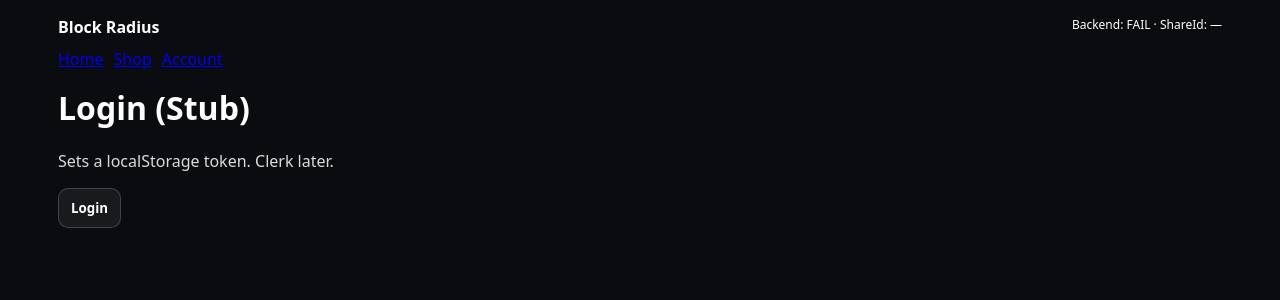
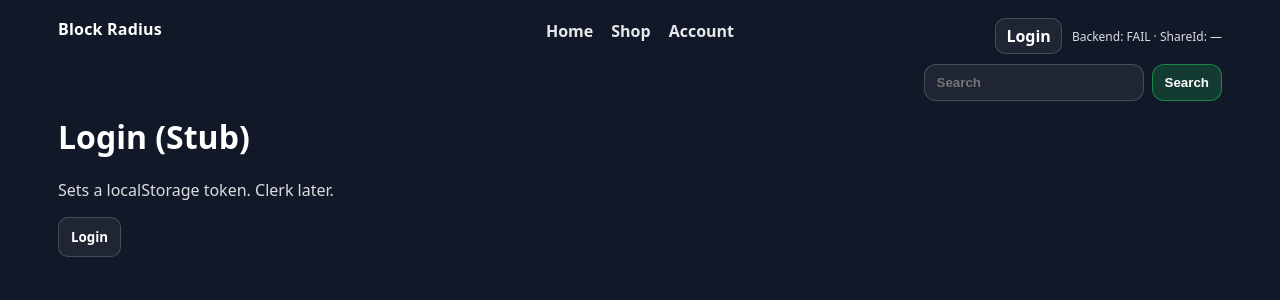
Before and after one commit to testingthechange/blackout-web, a React (Vite) app: page /login in a window 1280 px wide. Shown: the top 300 px of the page. Built offline with nearby package versions, Linux system fonts and the light colour scheme; no server answers.

Commit message:
Global search under login; product layout lock: durations + wider left column; always-on preview player

```diff
--- a/src/App.jsx
+++ b/src/App.jsx
@@ -1,3 +1,4 @@
+// src/App.jsx
 import { Routes, Route, Link, useLocation, useNavigate, useSearchParams } from "react-router-dom";
 import { useEffect, useMemo, useState } from "react";
 
@@ -21,13 +22,13 @@ async function fetchJson(url) {
 export default function App() {
   const loc = useLocation();
   const nav = useNavigate();
-  const [searchParams] = useSearchParams();
+  const [searchParams, setSearchParams] = useSearchParams();
 
   const shareId = String(searchParams.get("shareId") || "").trim();
+  const qParam = String(searchParams.get("q") || "").trim();
 
   // ---------- BACKEND STATUS ----------
   const [backendStatus, setBackendStatus] = useState("checking");
-
   useEffect(() => {
     if (!BACKEND_BASE) {
       setBackendStatus("missing");
@@ -38,6 +39,18 @@ export default function App() {
       .catch(() => setBackendStatus("fail"));
   }, []);
 
+  // ---------- GLOBAL SEARCH (UI under Login, top-right) ----------
+  const [searchDraft, setSearchDraft] = useState(qParam);
+  useEffect(() => setSearchDraft(qParam), [qParam]);
+
+  function updateQueryParam(nextQ) {
+    const next = new URLSearchParams(searchParams);
+    if (nextQ) next.set("q", nextQ);
+    else next.delete("q");
+    // preserve shareId if present (already in searchParams)
+    setSearchParams(next, { replace: true });
+  }
+
   // ---------- PLAYER STATE ----------
   const [queue, setQueue] = useState([]); // each track: { title, s3Key, url? }
   const [idx, setIdx] = useState(0);
@@ -45,11 +58,8 @@ export default function App() {
 
   const activeTrack = queue[idx] || null;
 
-  // Always reserve layout space for player on these pages
-  const playerVisible =
-    loc.pathname.startsWith("/shop") ||
-    loc.pathname.startsWith("/account") ||
-    loc.pathname.startsWith("/sold");
+  // show player always on Product page (layout locked requirement)
+  const playerVisible = loc.pathname.startsWith("/shop/product");
 
   // Cache signed urls briefly per s3Key so rapid prev/next feels instant
   const signedCache = useMemo(() => new Map(), []);
@@ -72,7 +82,7 @@ export default function App() {
     return { ...track, url: j.url };
   }
 
-  // Called by pages when user clicks a track title (user gesture)
+  // Called by pages when user clicks play (user gesture)
   async function setPlayContext({ tracks, index }) {
     if (!Array.isArray(tracks) || !tracks.length) return;
 
@@ -105,20 +115,29 @@ export default function App() {
     setIsPlaying(true);
   }
 
-  const playerMode = useMemo(() => {
-    // Shop/Product => preview; Account => full
-    if (loc.pathname.startsWith("/account")) return "full";
-    if (loc.pathname.startsWith("/shop")) return "preview";
-    return "preview";
-  }, [loc.pathname]);
+  const playerMode = "preview"; // product page is preview-only right now
+
+  const shopHref = `/shop${shareId ? `?shareId=${encodeURIComponent(shareId)}` : ""}${qParam ? `${shareId ? "&" : "?"}q=${encodeURIComponent(qParam)}` : ""}`;
+  const accountHref = `/account${shareId ? `?shareId=${encodeURIComponent(shareId)}` : ""}${qParam ? `${shareId ? "&" : "?"}q=${encodeURIComponent(qParam)}` : ""}`;
 
   return (
-    <div style={{ minHeight: "100vh", background: "#0b0c10", color: "white" }}>
-      <div style={{ maxWidth: 1200, margin: "0 auto", padding: "16px 18px 120px" }}>
-        {/* HEADER */}
-        <div style={{ display: "flex", justifyContent: "space-between", marginBottom: 10 }}>
-          <div style={{ fontWeight: 900 }}>Block Radius</div>
-          <div style={{ fontSize: 12 }}>
+    <div style={{ minHeight: "100vh", background: "#111827", color: "white" }}>
+      <div style={{ maxWidth: 1200, margin: "0 auto", padding: "18px 18px 120px" }}>
+        {/* HEADER: left brand, centered nav, right login + search under it */}
+        <div style={{ display: "grid", gridTemplateColumns: "1fr auto 1fr", alignItems: "start", gap: 12, marginBottom: 14 }}>
+          <div style={{ fontWeight: 900, letterSpacing: 0.2 }}>Block Radius</div>
+
+          <div style={{ display: "flex", justifyContent: "center", gap: 18, paddingTop: 2 }}>
+            <Link to="/" style={navLink}>Home</Link>
+            <Link to={shopHref} style={navLink}>Shop</Link>
+            <Link to={accountHref} style={navLink}>Account</Link>
+          </div>
+
+          <div style={{ display: "flex", justifyContent: "flex-end" }}>
+            <div style={{ width: 320 }}>
+              <div style={{ display: "flex", justifyContent: "flex-end", gap: 10, alignItems: "center" }}>
+                <Link to="/login" style={loginLink}>Login</Link>
+                <div style={{ fontSize: 12, opacity: 0.85 }}>
                   Backend:{" "}
                   {backendStatus === "ok" && "OK"}
                   {backendStatus === "fail" && "FAIL"}
@@ -129,22 +148,34 @@ export default function App() {
                 </div>
               </div>
 
-        {/* NAV */}
-        <div style={{ display: "flex", gap: 10, marginBottom: 16 }}>
-          <Link to="/">Home</Link>
-          <Link to={`/shop${shareId ? `?shareId=${encodeURIComponent(shareId)}` : ""}`}>Shop</Link>
-          <Link to={`/account${shareId ? `?shareId=${encodeURIComponent(shareId)}` : ""}`}>Account</Link>
+              {/* GLOBAL SEARCH (under login) */}
+              <form
+                onSubmit={(e) => {
+                  e.preventDefault();
+                  updateQueryParam(String(searchDraft || "").trim());
+                  if (!loc.pathname.startsWith("/shop")) nav("/shop" + window.location.search);
+                }}
+                style={{ marginTop: 10, display: "flex", gap: 8, justifyContent: "flex-end" }}
+              >
+                <input
+                  value={searchDraft}
+                  onChange={(e) => setSearchDraft(e.target.value)}
+                  placeholder="Search"
+                  style={searchInput}
+                />
+                <button type="submit" style={searchBtn}>Search</button>
+              </form>
+            </div>
+          </div>
         </div>
 
         {/* ROUTES */}
         <Routes>
           <Route path="/" element={<Home />} />
-
           <Route
             path="/shop"
             element={<Shop backendBase={BACKEND_BASE} shareId={shareId} onPickTrack={setPlayContext} />}
           />
-
           <Route
             path="/shop/product/:shareId"
             element={
@@ -155,17 +186,17 @@ export default function App() {
               />
             }
           />
-
           <Route path="/account" element={<MyAccount backendBase={BACKEND_BASE} shareId={shareId} />} />
           <Route path="/sold" element={<Sold />} />
           <Route path="/login" element={<Login />} />
         </Routes>
       </div>
 
+      {/* PLAYER: always shown on Product page (even before a track is picked) */}
       {playerVisible ? (
         <BottomPlayer
           mode={playerMode}
-          track={activeTrack}              // may be null before click; player stays visible
+          track={activeTrack}
           queue={queue}
           index={idx}
           isPlaying={isPlaying}
@@ -178,3 +209,41 @@ export default function App() {
     </div>
   );
 }
+
+const navLink = {
+  color: "white",
+  textDecoration: "none",
+  fontWeight: 900,
+  opacity: 0.9,
+};
+
+const loginLink = {
+  color: "white",
+  textDecoration: "none",
+  fontWeight: 900,
+  padding: "6px 10px",
+  borderRadius: 10,
+  border: "1px solid rgba(255,255,255,0.18)",
+  background: "rgba(255,255,255,0.06)",
+};
+
+const searchInput = {
+  width: 220,
+  padding: "10px 12px",
+  borderRadius: 12,
+  border: "1px solid rgba(255,255,255,0.18)",
+  outline: "none",
+  background: "rgba(255,255,255,0.06)",
+  color: "white",
+  fontWeight: 800,
+};
+
+const searchBtn = {
+  padding: "10px 12px",
+  borderRadius: 12,
+  border: "1px solid rgba(34,197,94,0.55)",
+  background: "rgba(34,197,94,0.20)",
+  color: "white",
+  fontWeight: 900,
+  cursor: "pointer",
+};
--- a/src/components/BottomPlayer.jsx
+++ b/src/components/BottomPlayer.jsx
@@ -1,3 +1,4 @@
+// src/components/BottomPlayer.jsx
 import { useEffect, useMemo, useRef, useState } from "react";
 
 export default function BottomPlayer({
@@ -22,13 +23,16 @@ export default function BottomPlayer({
   const audioRef = useRef(null);
   const [secondsLeft, setSecondsLeft] = useState(previewSeconds);
 
-  const title = useMemo(() => (track ? track.title || "Untitled" : "No track selected"), [track]);
+  const title = useMemo(() => (track ? track.title || "No track selected" : "No track selected"), [track]);
 
   const src = useMemo(() => {
     if (!track) return "";
     return String(track.previewUrl || track.url || "").trim();
   }, [track]);
 
+  const canPlay = !!src;
+
+  // Reset when track changes
   useEffect(() => {
     const el = audioRef.current;
     if (!el) return;
@@ -46,10 +50,13 @@ export default function BottomPlayer({
     el.currentTime = 0;
     el.load();
 
-    if (isPlaying) el.play().catch(() => {});
+    if (isPlaying) {
+      el.play().catch(() => {});
+    }
     // eslint-disable-next-line react-hooks/exhaustive-deps
   }, [src]);
 
+  // Play/pause external control
   useEffect(() => {
     const el = audioRef.current;
     if (!el) return;
@@ -58,6 +65,7 @@ export default function BottomPlayer({
     else el.pause();
   }, [isPlaying, src]);
 
+  // Preview limiter (shop/product mode) + auto-continue
   useEffect(() => {
     const el = audioRef.current;
     if (!el) return;
@@ -72,15 +80,22 @@ export default function BottomPlayer({
       if (t >= previewSeconds) {
         el.pause();
         el.currentTime = 0;
+
+        // auto-continue to next track when preview completes
+        if (queue.length > 1 && typeof onNext === "function") {
+          onNext();
+          return;
+        }
+
         onPlayPause(false);
-        onNext?.(); // auto-continue after sample
       }
     };
 
     el.addEventListener("timeupdate", onTime);
     return () => el.removeEventListener("timeupdate", onTime);
-  }, [mode, previewSeconds, onPlayPause, onNext]);
+  }, [mode, previewSeconds, onPlayPause, onNext, queue.length]);
 
+  // Full mode scrub (kept)
   const [dur, setDur] = useState(0);
   const [cur, setCur] = useState(0);
   const [userSeeking, setUserSeeking] = useState(false);
@@ -96,7 +111,10 @@ export default function BottomPlayer({
     };
 
     const onEnded = () => {
-      if (mode === "preview") return;
+      if (mode === "preview") {
+        onPlayPause(false);
+        return;
+      }
       if (repeat) {
         el.currentTime = 0;
         el.play().catch(() => {});
@@ -114,7 +132,7 @@ export default function BottomPlayer({
       el.removeEventListener("timeupdate", onTime);
       el.removeEventListener("ended", onEnded);
     };
-  }, [mode, repeat, onNext, userSeeking]);
+  }, [mode, repeat, onNext, onPlayPause, userSeeking]);
 
   const fmt = (s) => {
     const sec = Math.max(0, Math.floor(Number(s || 0)));
@@ -128,9 +146,15 @@ export default function BottomPlayer({
   return (
     <div style={wrap}>
       <div style={inner}>
+        {/* LEFT: play/pause */}
         <div style={{ display: "flex", alignItems: "center", gap: 10 }}>
-          <button onClick={() => onPlayPause(!isPlaying)} style={playBtn} aria-label="Play pause">
-            <span style={{ color: "#22c55e", fontWeight: 900 }}>{isPlaying ? "❚❚" : "▶"}</span>
+          <button
+            onClick={() => (canPlay ? onPlayPause(!isPlaying) : null)}
+            style={{ ...playBtn, opacity: canPlay ? 1 : 0.5, cursor: canPlay ? "pointer" : "not-allowed" }}
+            aria-label="Play pause"
+            disabled={!canPlay}
+          >
+            <span style={{ color: GREEN }}>{isPlaying ? "❚❚" : "▶"}</span>
           </button>
 
           <div style={info}>
@@ -145,6 +169,7 @@ export default function BottomPlayer({
           </div>
         </div>
 
+        {/* MIDDLE: scrub in full mode */}
         <div style={{ flex: 1, minWidth: 0 }}>
           {mode === "full" ? (
             <input
@@ -169,6 +194,7 @@ export default function BottomPlayer({
           )}
         </div>
 
+        {/* RIGHT: shuffle/repeat then prev/next far right */}
         <div style={rightControls}>
           {mode === "full" ? (
             <>
@@ -181,11 +207,11 @@ export default function BottomPlayer({
             </>
           ) : null}
 
-          <button onClick={onPrev} disabled={!canPrevNext} style={iconBtn} aria-label="Prev">
-            <span style={{ color: "#22c55e", fontWeight: 900 }}>‹‹</span>
+          <button onClick={onPrev} disabled={!canPrevNext} style={iconBtn(canPrevNext)} aria-label="Prev">
+            <span style={{ color: GREEN }}>‹‹</span>
           </button>
-          <button onClick={onNext} disabled={!canPrevNext} style={iconBtn} aria-label="Next">
-            <span style={{ color: "#22c55e", fontWeight: 900 }}>››</span>
+          <button onClick={onNext} disabled={!canPrevNext} style={iconBtn(canPrevNext)} aria-label="Next">
+            <span style={{ color: GREEN }}>››</span>
           </button>
         </div>
 
@@ -195,6 +221,8 @@ export default function BottomPlayer({
   );
 }
 
+const GREEN = "rgb(34,197,94)";
+
 const wrap = {
   position: "fixed",
   bottom: 0,
@@ -202,7 +230,7 @@ const wrap = {
   right: 0,
   padding: "14px 16px",
   borderTop: "1px solid rgba(255,255,255,0.12)",
-  background: "rgba(32,32,32,0.92)",
+  background: "rgba(17,24,39,0.94)",
   backdropFilter: "blur(12px)",
 };
 
@@ -220,30 +248,29 @@ const rightControls = {
   gap: 10,
 };
 
-const iconBtn = {
+const iconBtn = (enabled) => ({
   padding: "10px 12px",
   borderRadius: 12,
   border: "1px solid rgba(255,255,255,0.16)",
   background: "rgba(255,255,255,0.06)",
   color: "white",
   fontWeight: 900,
-  cursor: "pointer",
-};
+  cursor: enabled ? "pointer" : "not-allowed",
+  opacity: enabled ? 1 : 0.5,
+});
 
 const playBtn = {
   width: 52,
   height: 52,
   borderRadius: "50%",
   border: "1px solid rgba(255,255,255,0.2)",
-  background: "rgba(255,255,255,0.14)",
-  color: "white",
+  background: "rgba(255,255,255,0.10)",
   fontSize: 18,
   fontWeight: 900,
-  cursor: "pointer",
 };
 
 const info = {
-  width: 260,
+  width: 320,
   color: "white",
   minWidth: 0,
 };
```
Lines whose indentation alone changed are shown as unchanged.
